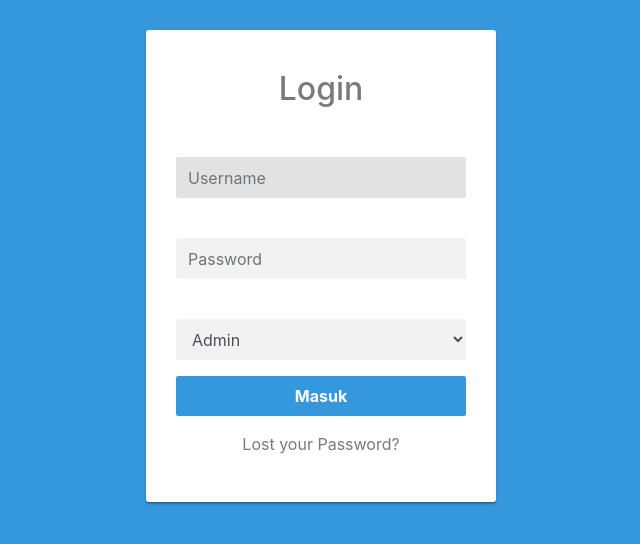
After one commit to danilsyah/appklinik, a Flask app: page /login in a window 1280 px wide. The commit adds this page. Shown: the top 544 px of the page, without its empty margins (319-959 px from the left). Run offline with Flask 2, Linux system fonts and the light colour scheme; some libraries are stand-ins or nearby versions.

Commit message:
add fitur login

```diff
--- a/app.py
+++ b/app.py
@@ -1,6 +1,13 @@
-from flask import Flask, render_template
+from functools import wraps
+from flask_bcrypt import Bcrypt
+from flask import Flask, redirect, render_template, url_for, redirect, session
 from flask_sqlalchemy import SQLAlchemy
-from model import *
+from flask_wtf import FlaskForm
+from wtforms import StringField, PasswordField, SelectField
+from wtforms.validators import InputRequired
+from flask_bootstrap import Bootstrap
+
+
 
 app = Flask(__name__)
 
@@ -9,15 +16,72 @@ app.config['SQLALCHEMY_DATABASE_URI'] = 'mysql://root@localhost/dbklinik'
 app.config['SQLALCHEMY_TRACK_MODIFICATIONS'] = True
 
 db = SQLAlchemy(app)
+bcrypt = Bcrypt(app)
+bootstrap = Bootstrap(app)
+
+
+from model.user import User
+from model.dokter import Dokter
+from model.obat import Obat
+from model.pendaftaran import Pendaftaran
+from model.suplier import Suplier
+from model.pasien import Pasien
+
+
+
+class Login(FlaskForm):
+    username = StringField('', validators=[InputRequired()], render_kw={'autofocus': True, 'placeholder': 'Username'})
+    password = PasswordField('', validators=[InputRequired()], render_kw={'autofocus':True, 'placeholder': 'Password'})
+    level = SelectField('', validators=[InputRequired()], choices=[('Admin','Admin'), ('Dokter','Dokter'), ('Administrasi','Administrasi')])
+
+
+def login_dulu(f):
+    @wraps(f)
+    def wrap(*args, **kwargs):
+        if 'login' in session:
+            return f(*args, **kwargs)
+        else:
+            return redirect(url_for('login'))
+    return wrap
+
 
 @app.route('/')
 def index():
-    return render_template('dashboard.html')
+    if session.get('login') == True:
+        return redirect(url_for('dashboard'))
+    return redirect(url_for('login'))
+
+@app.route('/login', methods=['GET','POST'])
+def login():
+    if session.get('login') == True:
+        return redirect(url_for('dashboard'))
+
+    form = Login()
+    if form.validate_on_submit():
+        user = User.query.filter_by(username=form.username.data).first()
+        if user:
+            if bcrypt.check_password_hash(user.password, form.password.data) and user.level == form.level.data:
+                session['login'] = True
+                session['id'] = user.id
+                session['level'] = user.level
+                return redirect(url_for('dashboard'))
+        pesan = "Username atau Password anda salah "
+        return render_template("login.html", pesan=pesan, form=form)
+
+    return render_template('login.html', form=form)
+
 
 @app.route('/dashboard')
+@login_dulu
 def dashboard():
     return render_template('dashboard.html')
 
 
+@app.route('/logout')
+@login_dulu
+def logout():
+    session.clear()
+    return redirect(url_for('login'))
+
 if __name__ == '__main__':
     app.run(debug=True)
--- a/model/__init__.py
+++ b/model/__init__.py
@@ -1,6 +1,6 @@
-from app import app, db
-from model import user, dokter, obat, suplier, pendaftaran, pasien
+from app import db
+from model import dokter, user, obat, suplier, pendaftaran, pasien
+
 
 db.create_all()
-
 print("load model")
--- a/model/pendaftaran.py
+++ b/model/pendaftaran.py
@@ -12,6 +12,7 @@ class Pendaftaran(db.Model):
     profesi = db.Column(db.String(100))
     alamat = db.Column(db.Text)
     keterangan = db.Column(db.String(100))
+    db.relationship('Pasien', backref=db.backref('pendaftaran', lazy=True))
 
     def __init__(self, nama, tempat_lahir, tgl_lahir, jenis_kelamin, status, profesi, alamat, keterangan):
         self.nama = nama
--- a/model/suplier.py
+++ b/model/suplier.py
@@ -1,4 +1,4 @@
-from app import app, db
+from app import db
 
 class Suplier(db.Model):
     __tablename__ = 'suplier'
@@ -6,6 +6,7 @@ class Suplier(db.Model):
     perusahaan = db.Column(db.String(200))
     kontak = db.Column(db.String(100))
     alamat = db.Column(db.Text)
+    supliernya = db.relationship('Obat', backref=db.backref('suplier', lazy=True))
 
     def __init__(self, perusahaan, kontak, alamat):
         self.perusahaan = perusahaan
--- a/model/user.py
+++ b/model/user.py
@@ -9,6 +9,7 @@ class User(db.Model):
     username = db.Column(db.String(100))
     password = db.Column(db.Text)
     level = db.Column(db.String(100))
+    usernya = db.relationship('Pasien', backref=db.backref('user', lazy=True))
 
     def __init__(self, username, password, level):
         self.username = username
--- a/templates/includes/header.html
+++ b/templates/includes/header.html
@@ -5,7 +5,7 @@
     </button>
     <div class="navbar-nav">
       <div class="nav-item text-nowrap">
-        <a class="nav-link px-3" href="#">Sign out</a>
+        <a class="nav-link px-4" href="/logout" >Logout</a>
       </div>
     </div>
 </header>
--- /dev/null
+++ b/templates/login.html
@@ -0,0 +1,115 @@
+<!DOCTYPE html>
+<html lang="en">
+
+<head>
+    <meta charset="utf-8" />
+    <meta name="viewport" content="width=device-width, initial-scale=1, shrink-to-fit=no" />
+    <title>Login</title>
+    <link rel="stylesheet" href="https://stackpath.bootstrapcdn.com/bootstrap/4.5.0/css/bootstrap.min.css" />
+    <link rel="stylesheet" href="https://maxcdn.bootstrapcdn.com/font-awesome/4.7.0/css/font-awesome.min.css" />
+    <script src="https://code.jquery.com/jquery-3.5.1.min.js"></script>
+    <script src="https://cdn.jsdelivr.net/npm/popper.js@1.16.0/dist/umd/popper.min.js"></script>
+    <script src="https://stackpath.bootstrapcdn.com/bootstrap/4.5.0/js/bootstrap.min.js"></script>
+    <style>
+        body {
+            color: #fff;
+            background: #3598dc;
+        }
+
+        .form-control {
+            min-height: 41px;
+            background: #f2f2f2;
+            box-shadow: none !important;
+            border: transparent;
+        }
+
+        .form-control:focus {
+            background: #e2e2e2;
+        }
+
+        .form-control,
+        .btn {
+            border-radius: 2px;
+        }
+
+        .login-form {
+            width: 350px;
+            margin: 30px auto;
+            text-align: center;
+        }
+
+        .login-form h2 {
+            margin: 10px 0 25px;
+        }
+
+        .login-form form {
+            color: #7a7a7a;
+            border-radius: 3px;
+            margin-bottom: 15px;
+            background: #fff;
+            box-shadow: 0px 2px 2px rgba(0, 0, 0, 0.3);
+            padding: 30px;
+        }
+
+        .login-form .btn {
+            font-size: 16px;
+            font-weight: bold;
+            background: #3598dc;
+            border: none;
+            outline: none !important;
+        }
+
+        .login-form .btn:hover,
+        .login-form .btn:focus {
+            background: #2389cd;
+        }
+
+        .login-form a {
+            color: #fff;
+            text-decoration: underline;
+        }
+
+        .login-form a:hover {
+            text-decoration: none;
+        }
+
+        .login-form form a {
+            color: #7a7a7a;
+            text-decoration: none;
+        }
+
+        .login-form form a:hover {
+            text-decoration: underline;
+        }
+    </style>
+</head>
+
+<body>
+    {% import "bootstrap/wtf.html" as wtf %}
+    <div class="login-form">
+        <form action="{{url_for('login')}}" method="post">
+            {{form.csrf_token}}
+            <h2 class="text-center">Login</h2>
+            {% if pesan %}
+            <div class="alert alert-warning alert-dismissible fade show" role="alert">
+                <strong>{{pesan}}</strong>
+                <button type="button" class="close" data-dismiss="alert"  aria-label="Close">
+                    <span aria-hidden="true">&times;</span>
+                </button>
+            </div>
+            {% endif %}
+            <div class="form-group">
+                {{form.hidden_tag()}}
+                {{wtf.form_field(form.username)}}
+                {{wtf.form_field(form.password)}}
+                {{wtf.form_field(form.level)}}
+                <button type="submit" class="btn btn-primary btn-lg btn-block">
+                    Masuk
+                </button>
+            </div>
+            <p><a href="#">Lost your Password?</a></p>
+        </form>
+    </div>
+</body>
+
+</html>
```
Also changed, not shown: create.py (added, +7 -0 lines), README.md.
